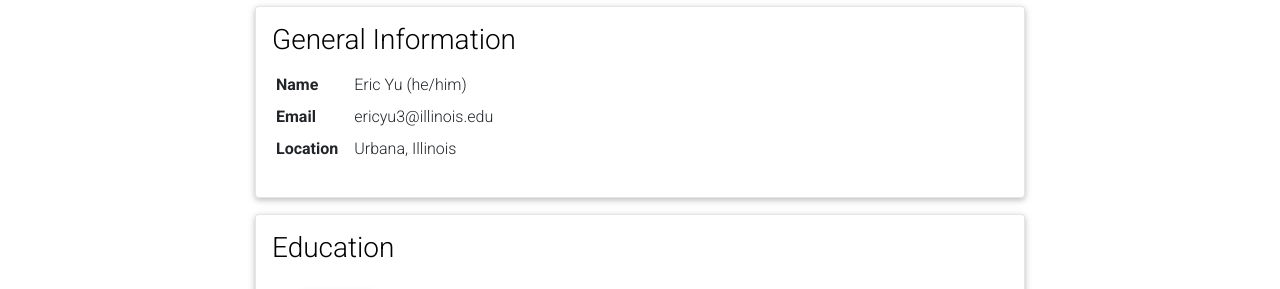
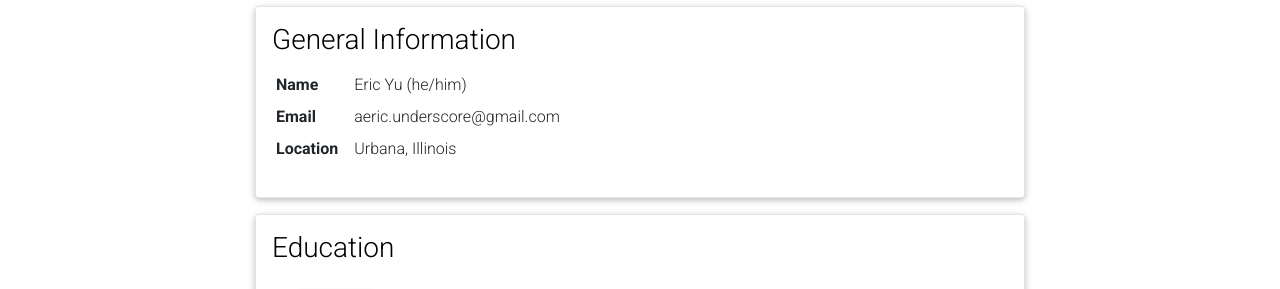
Before and after one commit to aeric-underscore/aeric-underscore.github.io, a Jekyll site: the page built from _pages/cv.md, in a window 1280 px wide and 900 px high. Shown: the part 179-468 px from the top of the window. Built offline with Jekyll 4.4.1, drawn with Linux system fonts in a browser that asks for light colours; comment, search, counter and statistics services are not loaded; a style sheet for code colours, icons or effects is not loaded.

Commit message:
second update 9-24-2023

```diff
--- a/_data/cv.yml
+++ b/_data/cv.yml
@@ -4,7 +4,7 @@
     - name: Name
       value: Eric Yu (he/him)
     - name: Email
-      value: ericyu3@illinois.edu
+      value: aeric.underscore@gmail.com
     - name: Location
       value: Urbana, Illinois
     # - name: Date of Birth
```
